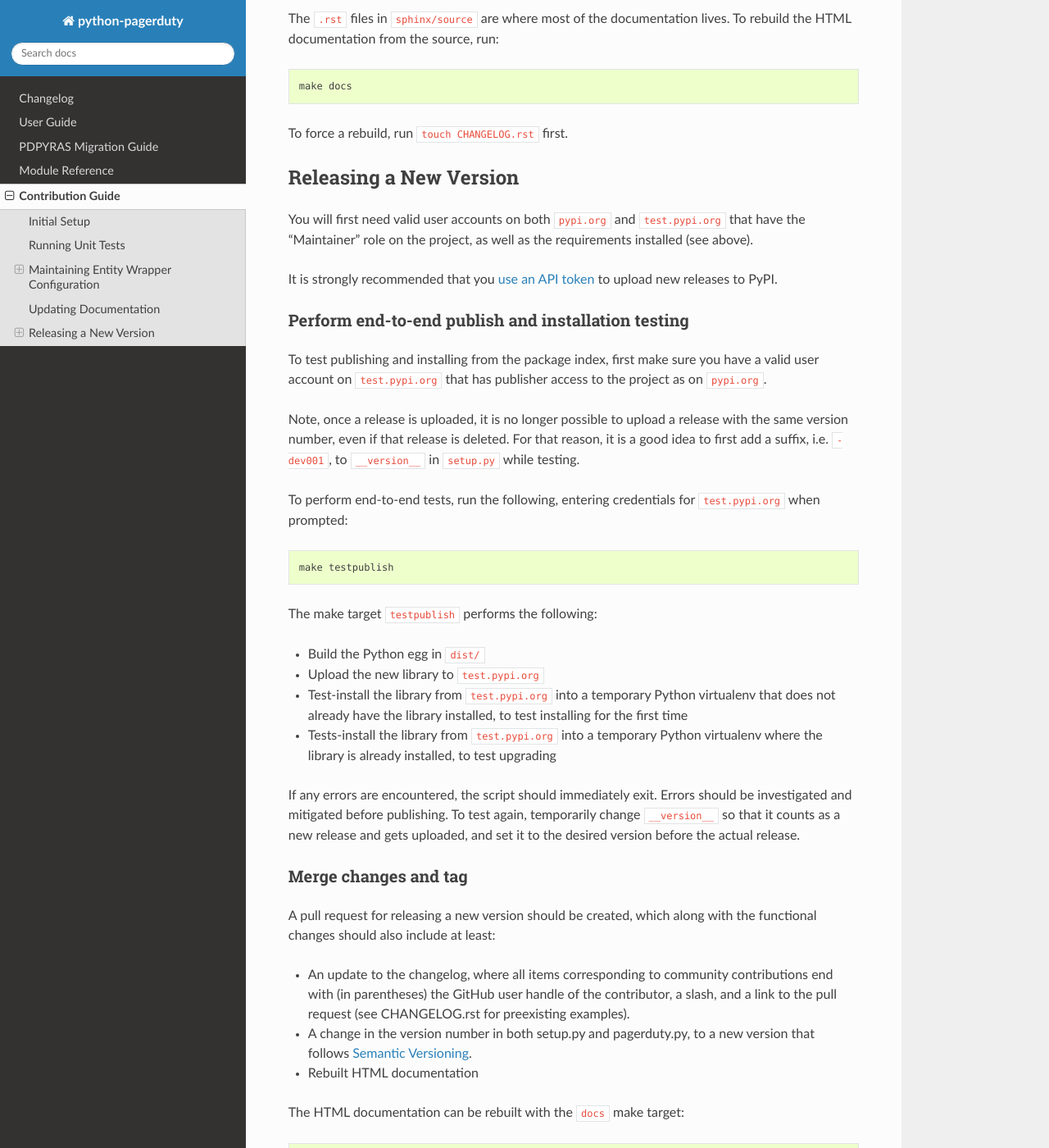
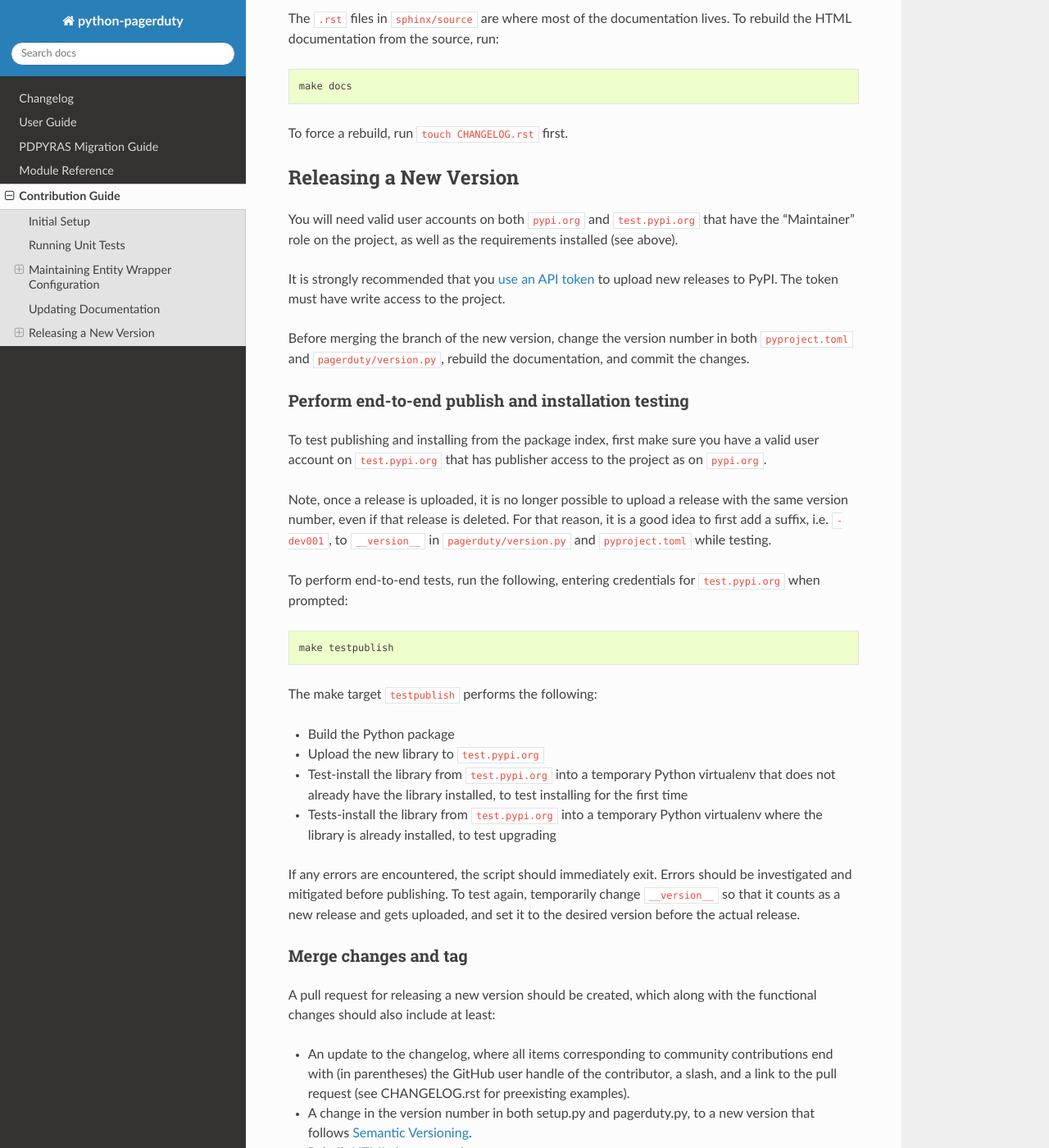
Before and after one commit to PagerDuty/python-pagerduty, a Sphinx documentation site: the page built from sphinx/source/contributing.rst, in a window 1280 px wide and 1400 px high, scrolled down 3231 px. Shown: the whole window at 82% size. Built offline with Sphinx 7.4.7 and the Read the Docs theme 3.1.0, drawn with Linux system fonts in a browser that asks for light colours; the version number is read from the project's files by our own code.

Commit message:
Update contribution guide according to the new build system changes

```diff
--- a/sphinx/source/contributing.rst
+++ b/sphinx/source/contributing.rst
@@ -167,12 +167,17 @@ To force a rebuild, run ``touch CHANGELOG.rst`` first.
 Releasing a New Version
 -----------------------
 
-You will first need valid user accounts on both ``pypi.org`` and ``test.pypi.org``
+You will need valid user accounts on both ``pypi.org`` and ``test.pypi.org``
 that have the "Maintainer" role on the project, as well as the requirements
 installed (see above).
 
 It is strongly recommended that you `use an API token
-<https://pypi.org/help/#apitoken>`_ to upload new releases to PyPI.
+<https://pypi.org/help/#apitoken>`_ to upload new releases to PyPI. The token
+must have write access to the project.
+
+Before merging the branch of the new version, change the version number in both
+``pyproject.toml`` and ``pagerduty/version.py``, rebuild the documentation, and
+commit the changes.
 
 Perform end-to-end publish and installation testing
 ***************************************************
@@ -184,7 +189,7 @@ project as on ``pypi.org``.
 Note, once a release is uploaded, it is no longer possible to upload a release
 with the same version number, even if that release is deleted. For that reason,
 it is a good idea to first add a suffix, i.e. ``-dev001``, to ``__version__``
-in ``setup.py`` while testing.
+in ``pagerduty/version.py`` and  ``pyproject.toml`` while testing.
 
 To perform end-to-end tests, run the following, entering credentials for
 ``test.pypi.org`` when prompted:
@@ -195,7 +200,7 @@ To perform end-to-end tests, run the following, entering credentials for
 
 The make target ``testpublish`` performs the following:
 
-* Build the Python egg in ``dist/``
+* Build the Python package
 * Upload the new library to ``test.pypi.org``
 * Test-install the library from ``test.pypi.org`` into a temporary Python
   virtualenv that does not already have the library installed, to test
```
